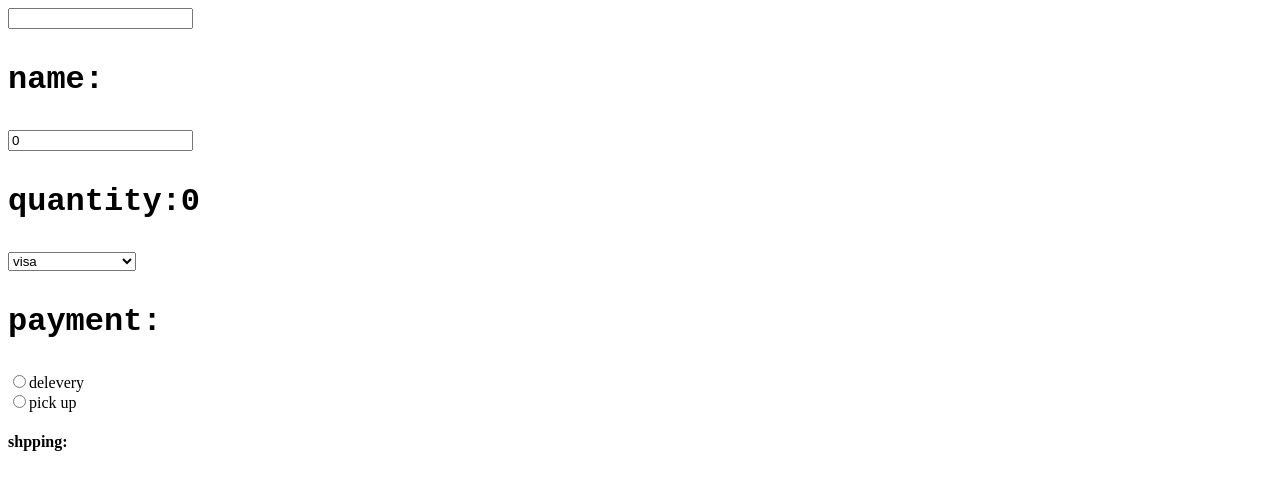
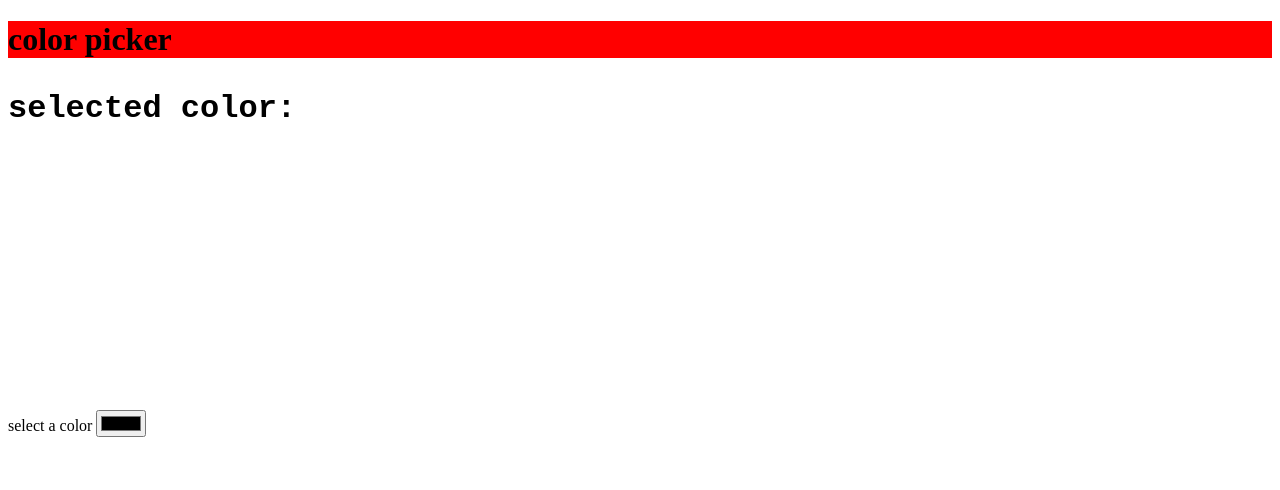
Before and after one commit to Vishwanath-B-M/react, a React (Vite) app: page / in a window 1280 px wide. Shown: the top 490 px of the page. Built offline with nearby package versions, Linux system fonts and the light colour scheme.

Commit message:
commit my changes

```diff
--- a/src/App.jsx
+++ b/src/App.jsx
@@ -1,10 +1,10 @@
-import Inputchange from './inputchange.jsx';
+import ColorPicker from './colorpicker.jsx';
 
 function App(){
   return (
     <>
 
-   <Inputchange/>
+   <ColorPicker/>
     </>
   );
 }
--- /dev/null
+++ b/src/colorpicker.jsx
@@ -0,0 +1,23 @@
+
+import React,{useState} from 'react';
+function ColorPicker(){
+    const [color,setcolor]=useState("");
+    function handleColorPicker(event){
+        setcolor(event.target.value)
+    }
+    return( <>
+    <div>
+        <h1> color picker </h1>
+        <div style={{ backgroundColor:color , width:"300px",height:"300px",paddingBottom:"10px",marginBottom:"10px"}}>
+            <p> selected color:{color}</p>
+        </div>
+        <div style={{ backgroundColor:color , width:"300px",height:"300px",marginTop:"5px"}}>
+            <label> select a color </label>
+        <input type="color" value={color} onChange={handleColorPicker}/>
+        </div>
+        </div>
+        </>
+
+    )
+}
+export default ColorPicker;
```
